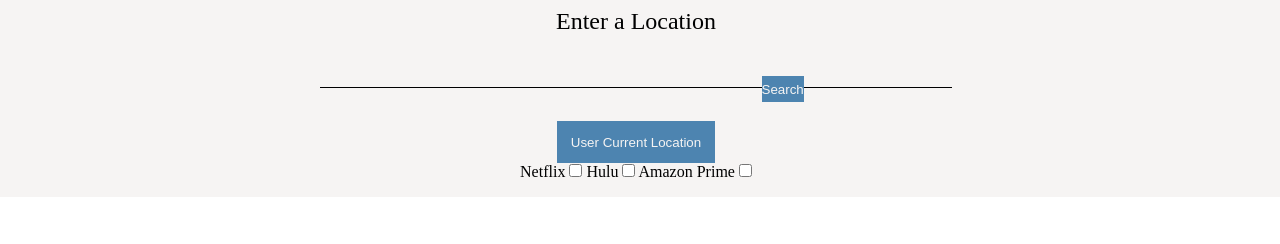
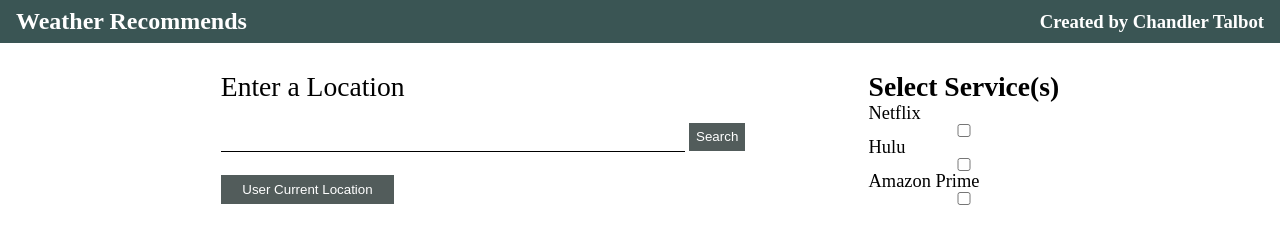
Before and after one commit to crtalbot98/Weather-Recommends, a plain HTML site: page index.html in a window 1280 px wide. Drawn offline with Linux system fonts and the light colour scheme.

Commit message:
improve styling and layout

```diff
--- a/index.html
+++ b/index.html
@@ -8,13 +8,23 @@
 </head>
 <body>
 
-<nav id="userSearchPrompt">
-    <label for="searchLocationInitial" id="searchHeader">Enter a Location</label>
-    <h3 id="error" class="displayNone">Please input a correct location, ie Los Angeles, California</h3>
-    <input name="searchLocation" id="searchLocationInitial" type="text">
-    <button id="searchLocationButton" class="btn">Search</button>
-    <button id="useCurrentLocation" class="btn">User Current Location</button>
-    <div>
+<section class="spaceBetween infoNav">
+    <h1>Weather Recommends</h1>
+    <h3>Created by Chandler Talbot</h3>
+</section>
+
+<nav id="userSearchPrompt" class="spaceBetween">
+    <div class="alignLeftColumn">
+        <label for="searchLocationInitial" id="searchHeader">Enter a Location</label>
+        <h3 id="error" class="displayNone">Please input a correct location, ie Los Angeles, California</h3>
+        <div>
+            <input name="searchLocation" id="searchLocationInitial" type="text">
+            <button id="searchLocationButton" class="btn">Search</button>
+        </div>
+        <button id="useCurrentLocation" class="btn">User Current Location</button>
+    </div>
+    <div class="alignLeftColumn">
+        <h1>Select Service(s)</h1>
         <label for="netflixCheckBox">Netflix</label>
         <input type="checkbox" name="netflix" id="netflixCheckBox" class="checkbox" value="213">
         <label for="huluCheckBox">Hulu</label>
@@ -50,6 +60,11 @@
 
 </section>
 
+<!--<footer class="infoNav">-->
+<!--    <h2>Powered by theMovieDB</h2>-->
+<!--    <p>Copyright 2019</p>-->
+<!--</footer>-->
+
 <script src="app.js"></script>
 <script src="skycons.js"></script>
 </body>
--- a/style.css
+++ b/style.css
@@ -1,5 +1,9 @@
 *{
     margin: 0;
+}
+
+html, body{
+    height: 100%;
 }
 
 @font-face{
@@ -7,13 +11,22 @@
     src("assets/PT_Sans-Web-Regular.ttf");
 }
 
-body{
-    /*background: linear-gradient(-45deg,*/
-    /*rgba(77,132,176,1) 0%,*/
-    /*rgba(77,132,176,1) 20%,*/
-    /*rgba(4,216,75,1) 80%,*/
-    /*rgba(4,216,75,1) 100%);*/
-    background-color: white;
+.spaceBetween{
+    display: flex;
+    justify-content: space-between;
+    align-items: center;
+}
+
+.infoNav{
+    padding: 0.5em 1em 0.5em 1em;
+    background-color: #3A5554;
+    color: #FFFFFF;
+}
+
+#userSearchPrompt{
+    padding: 0 12em 0 12em;
+    margin-top: 1.5em;
+    font-size: 1.15em;
 }
 
 .displayNone{
@@ -22,11 +35,8 @@ body{
 
 .container{
     height: auto;
-    width: 50%;
-    margin: auto;
-    color: #F6F4F3;
-    padding: 3em;
-    background-color: blue;
+    width: 25em;
+    margin: 4em auto 4em auto;
     box-sizing: border-box;
 }
 
@@ -64,19 +74,9 @@ body{
 }
 
 nav{
-    background-color: #F6F4F3;
     color: black;
     height: auto;
-    margin-top: 0;
-    padding: 0.5em 1em 1em 0.5em;
-    display: flex;
-    flex-direction: column;
-    justify-content: space-evenly;
-    align-items: center;
-}
-
-#useCurrentLocation{
-    margin: 1em auto 0 auto;
+    margin-top: 1em;
 }
 
 #searchHeader{
@@ -92,24 +92,23 @@ nav{
     border:  none;
     border-bottom: 1px solid black;
     background-color: transparent;
-    margin: 1em 0 1em 0;
+    margin: 0.5em 0 1em 0;
     height: 1.5em;
-    width: 50%;
+    width: 20em;
     font-size: 1.25em;
     color: black;
     line-height: 4em;
 }
 
+.alignLeftColumn{
+    display: flex;
+    flex-direction: column;
+    text-align: left;
+}
+
 #searchLocationInitial:focus{
     border-bottom: 1px solid orange;
     outline: 0;
-}
-
-#searchLocationButton{
-    position: absolute;
-    height: 2em;
-    margin: -0.80em 0 0 22em;
-    padding: 0;
 }
 
 #error{
@@ -120,10 +119,12 @@ nav{
 }
 
 .btn{
-    background-color: rgba(77,132,176,1);
+    background-color: #525C5B;
     border: none;
-    color: #F6F4F3;
-    padding: 1em;
+    color: #FFFFFF;
+    padding: 0.5em;
+    height: auto;
+    max-width: 13em;
 }
 
 #tvRecommendations{
@@ -172,6 +173,15 @@ nav{
     margin-top: 0.5em;
 }
 
+footer{
+    bottom: 0;
+    position: absolute;
+    width: 100%;
+    text-align: center;
+    box-sizing: border-box;
+    padding: 1em 0 1em 0;
+}
+
 /*@media screen and (max-width: 480px){*/
     /*body{*/
         /*background-image: linear-gradient(rgb(126, 85, 214), rgb(112, 166, 255));*/
```
